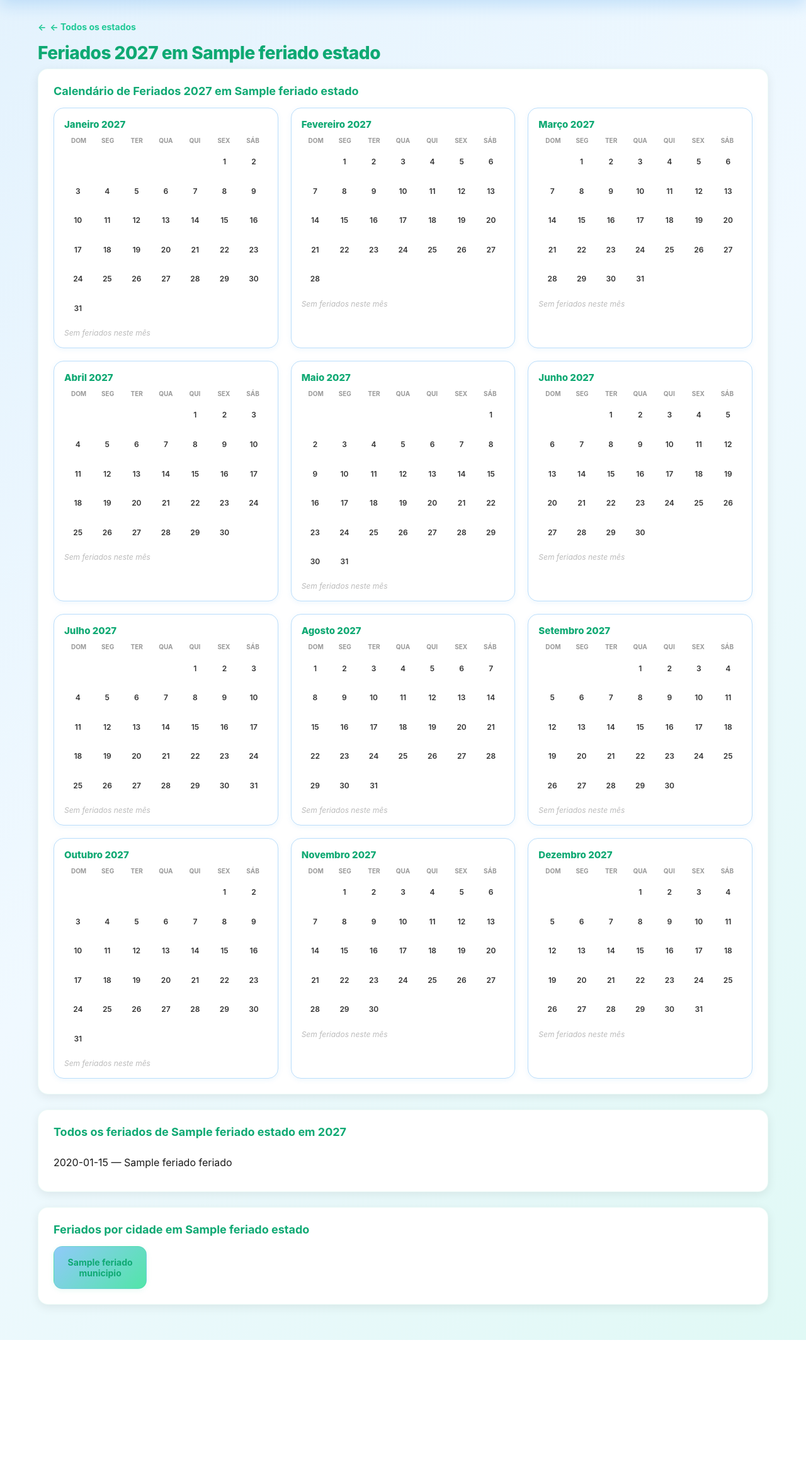
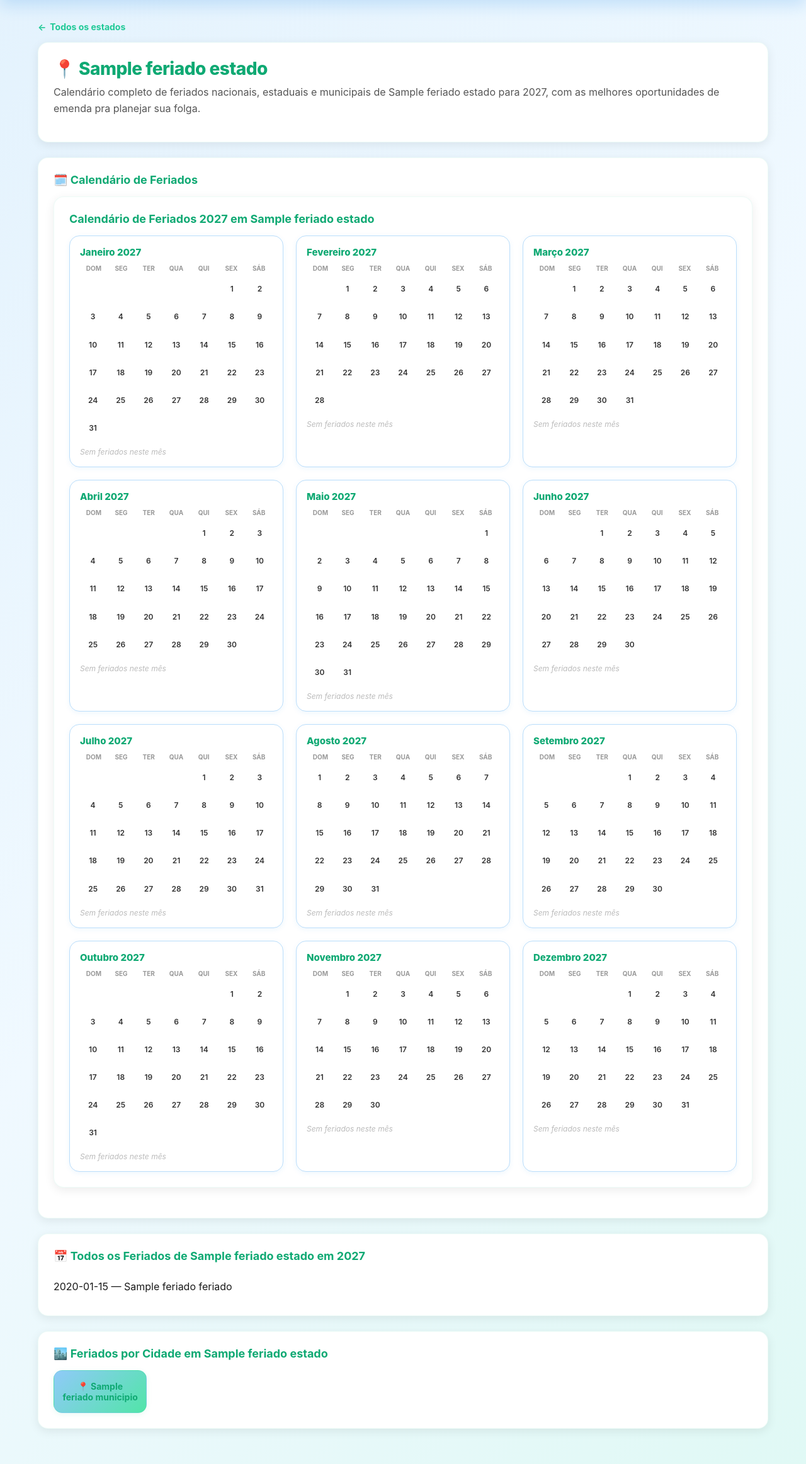
Before and after one commit to leanttro/leanttro_f, a Flask app: page /1/ in a window 1280 px wide. Shown: the part 119-2444 px from the top of the page at 63% size. Before the commit the page ends 2247 px from the top, so only its background shows below. Run offline with Flask 3, Linux system fonts and the light colour scheme; a database or web service that is not in the repository returns one stand-in record (values such as "Sample title"); some libraries are stand-ins or nearby versions.

Commit message:
Update estado.html

```diff
--- a/templates/estado.html
+++ b/templates/estado.html
@@ -1,19 +1,31 @@
 {% extends "_base.html" %}
 {% block title %}Feriados {{ ano }} em {{ estado.nome }}{% endblock %}
 {% block content %}
-<a class="voltar" href="/">← Todos os estados</a>
-<h1>Feriados {{ ano }} em {{ estado.nome }}</h1>
 
-{% include "_calendario.html" %}
+<a href="/" class="voltar">Todos os estados</a>
 
+<div class="card">
+  <h1>📍 {{ estado.nome }}</h1>
+  <p>Calendário completo de feriados nacionais, estaduais e municipais de {{ estado.nome }} para {{ ano }}, com as melhores oportunidades de emenda pra planejar sua folga.</p>
+</div>
+
+<!-- ── CALENDÁRIO DO ESTADO ─────────────────────────────── -->
+<div class="card">
+  <h2>🗓️ Calendário de Feriados</h2>
+  {% include "_calendario.html" %}
+</div>
+
+<!-- ── SEÇÃO DE EMENDAS/PONTES ──────────────────────────── -->
 {% if pontes %}
 <div class="card">
-  <h2>Melhores emendas de {{ ano }}</h2>
+  <h2>🌉 Melhores Emendas de {{ ano }}</h2>
+  <p>Aproveite esses feriados pra tirar o máximo de descanso gastando o mínimo de dias de férias:</p>
+
   {% for p in pontes %}
   <div class="ponte">
     <div class="destaque">{{ p.feriado.nome }} — {{ p.feriado.data.strftime('%d/%m') }}</div>
     {% if p.tipo_ponte == 'natural' %}
-      <p>Cai em um {{ 'segunda' if p.feriado.data.weekday() == 0 else 'sexta' }}-feira: folga de {{ p.dias_descanso_total }} dias sem gastar nenhum dia de férias.</p>
+      <p>Cai em um {{ 'segunda' if p.feriado.data.weekday() == 0 else 'sexta' }}-feira: folga de <strong>{{ p.dias_descanso_total }} dias</strong> sem gastar nenhum dia de férias.</p>
     {% else %}
       <p>Gastando <strong>{{ p.dias_gastos }} dia</strong> de férias/folga, você emenda <strong>{{ p.dias_descanso_total }} dias</strong> de descanso ({{ p.inicio_descanso.strftime('%d/%m') }} a {{ p.fim_descanso.strftime('%d/%m') }}).</p>
     {% endif %}
@@ -22,8 +34,9 @@
 </div>
 {% endif %}
 
+<!-- ── TODOS OS FERIADOS ─────────────────────────────────── -->
 <div class="card">
-  <h2>Todos os feriados de {{ estado.nome }} em {{ ano }}</h2>
+  <h2>📅 Todos os Feriados de {{ estado.nome }} em {{ ano }}</h2>
   {% for f in feriados %}
   <div class="feriado-item">
     <span>{{ f.data.strftime('%d/%m/%Y') }} — {{ f.nome }}</span>
@@ -32,12 +45,14 @@
   {% endfor %}
 </div>
 
+<!-- ── CIDADES DO ESTADO ─────────────────────────────────── -->
 <div class="card">
-  <h2>Feriados por cidade em {{ estado.nome }}</h2>
+  <h2>🏙️ Feriados por Cidade em {{ estado.nome }}</h2>
   <div class="grid">
     {% for c in cidades %}
-    <a href="/{{ estado.uf.lower() }}/{{ c.slug }}/">{{ c.nome }}</a>
+    <a href="/{{ estado.uf.lower() }}/{{ c.slug }}/">📍 {{ c.nome }}</a>
     {% endfor %}
   </div>
 </div>
+
 {% endblock %}
```
